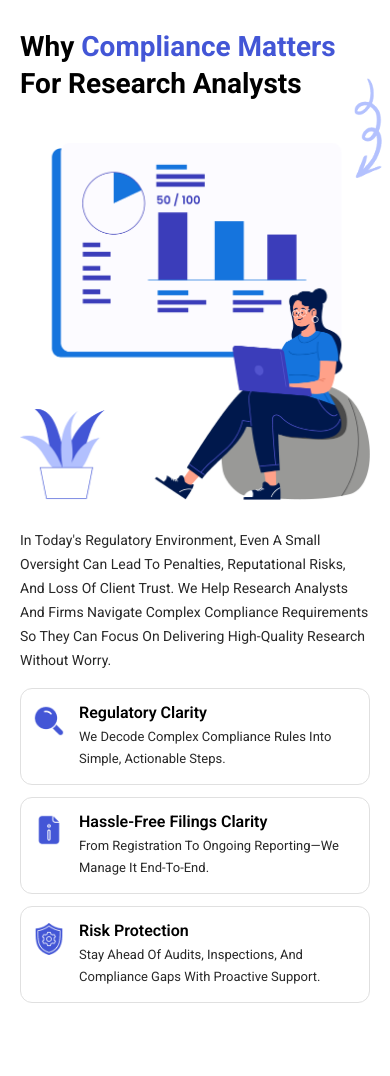
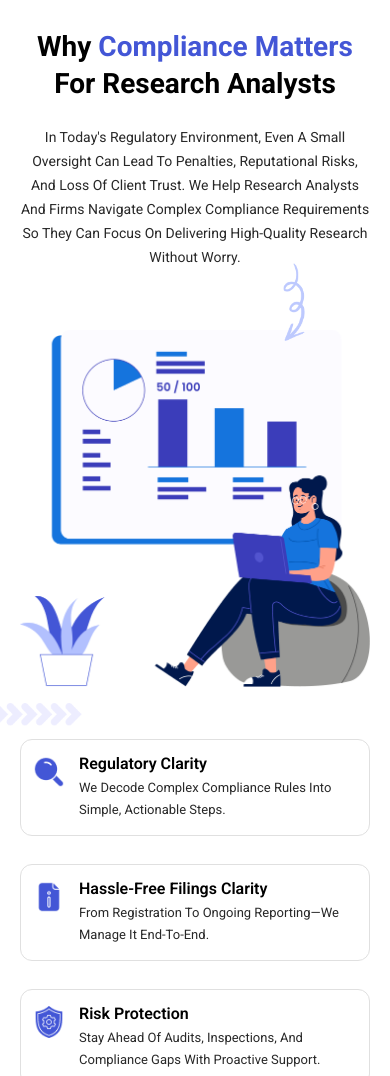
Before and after one commit to TanyaVaish-17/infotech-wizard-assignment, a plain HTML site: page index.html in a window 390 px wide. Shown: the part 920-1996 px from the top of the page. Drawn offline with Linux system fonts and the light colour scheme.

Commit message:
Updated UI and make it more responsive to make it pixel perfect

```diff
--- a/index.html
+++ b/index.html
@@ -140,7 +140,7 @@ body{font-family:'Roboto',sans-serif;color:#000;background:#fff;overflow-x:hidde
   display:block;
   width:100%;
   height:auto;
-  margin-top: 40px;
+  margin-top:8px;
 }
 
 .sec2-vec1{
@@ -163,7 +163,7 @@ body{font-family:'Roboto',sans-serif;color:#000;background:#fff;overflow-x:hidde
   font-weight:400;
   line-height:32px;
   color:#282828;
-  margin-bottom:28px;
+  margin:24px 0 32px;
 }
 .feat-card{
   border:1.5px solid #e0e0e0;border-radius:12px;
@@ -189,21 +189,81 @@ body{font-family:'Roboto',sans-serif;color:#000;background:#fff;overflow-x:hidde
     flex-direction:column;align-items:center;text-align:center;
     padding:48px 40px 60px;gap:36px;min-height:auto;
   }
-  .hero-left{flex:none;width:100%;align-items:center;}
-  .hero-left h1{font-size:46px;line-height:62px;}
-  .hero-left h1 br{display:none;}
+  .hero-left{width:100%;display:flex;flex-direction:column;align-items:center;justify-content:center;text-align:center;}
+  .hero-left h1{font-size:52px;line-height:1.15;max-width:650px;margin:0 auto;}
+  .hero-left h1 br{display:block;}
+  .hero-left h1 .blue{white-space:nowrap;}
   .hero-desc{text-align:center;font-size:16px;line-height:28px;}
   .hero-checks{align-items:flex-start;text-align:left;display:inline-flex;}
   .hero-btns{justify-content:center;flex-wrap:wrap;}
   .hero-right{width:100%;max-width:500px;}
   .hero-img{max-height:460px;}
 
-  .sec2{flex-direction:column;padding:60px 40px 80px;gap:36px;}
-  .sec2-left{flex:none;max-width:100%;width:100%;}
-  .sec2-left h2{font-size:36px;line-height:1.3;}
-  .sec2-vec1{width:80px;}
-  .sec2-right{width:100%;}
-  .sec2-desc{font-size:16px;line-height:28px;}
+  .sec2{
+    display:flex;
+    flex-direction:column;
+    align-items:center;
+    padding:60px 40px 80px;
+    gap:40px;
+  }
+
+  .sec2-left{
+      width:100%;
+      max-width:700px;
+      display:flex;
+      flex-direction:column;
+      align-items:center;
+      text-align:center;
+      position:relative;
+      overflow:visible;
+  }
+
+  .sec2-left h2{
+      font-size:40px;
+      line-height:1.2;
+      margin-bottom:0;
+  }
+
+  .sec2-desc{
+      width:100%;
+      max-width:650px;
+      font-size:16px;
+      line-height:28px;
+      text-align:center;
+      margin:22px 0 28px;
+  }
+
+  .sec2-img{
+    display:block;
+    width:100%;
+    max-width:500px;
+    height:auto;
+    margin:30px auto 32px;
+  }
+
+  .sec2-right{
+      width:100%;
+      max-width:700px;
+      display:flex;
+      flex-direction:column;
+      gap:16px;
+  }
+
+  .sec2-vec1{
+      position:absolute;
+      width:150px;
+      left:-28px;
+      bottom:-30px;
+  }
+
+  .sec2-curl{
+    position:absolute;
+    width:22px;
+    height:auto;
+    top:235px;
+    right:65px;
+    z-index:2;
+  }
 }
 
 /* ══ MOBILE ≤500px ══ */
@@ -228,12 +288,19 @@ body{font-family:'Roboto',sans-serif;color:#000;background:#fff;overflow-x:hidde
 
   .sec2{padding:36px 20px 60px;gap:24px;}
   .sec2-left h2{font-size:28px;line-height:1.35;}
-  .sec2-vec1{width:60px;}
+  .sec2-vec1{width:90px;bottom:-15px}
   .sec2-desc{font-size:14px;line-height:24px;margin-bottom:16px;}
   .feat-card{padding:14px 12px;gap:14px;}
   .feat-card img{width:32px;height:32px;}
   .feat-text h3{font-size:16px;}
   .feat-text p{font-size:13px;line-height:22px;}
+  .sec2-img{
+    display:block;
+    width:100%;
+    max-width:420px;
+    height:auto;
+    margin:45px auto 24px;
+  }
 }
 </style>
 </head>
@@ -277,7 +344,13 @@ body{font-family:'Roboto',sans-serif;color:#000;background:#fff;overflow-x:hidde
 <!-- HERO -->
 <section class="hero" id="home">
   <div class="hero-left">
-    <h1>Simplifying<br><span class="blue">Compliance<img src="assets/underline-vector.png" class="uline" alt=""/></span> For<br>Research Analysts</h1>
+    <h1>
+      Simplifying <span class="blue">
+        Compliance
+        <img src="assets/underline-vector.png" class="uline" alt="">
+      </span><br>
+      For Research Analysts
+    </h1>
     <p class="hero-desc">Stay Focused On Your Insights—We'll Handle The Compliance. Our Expert Solutions Ensure Your Research Practices Meet Every Regulatory Requirement With Confidence And Ease</p>
     <ul class="hero-checks">
       <li><img src="assets/check-sign.png" alt=""/>End-To-End Compliance Support</li>
@@ -297,28 +370,57 @@ body{font-family:'Roboto',sans-serif;color:#000;background:#fff;overflow-x:hidde
 <!-- SECTION 2 -->
 <section class="sec2" id="about">
   <div class="sec2-left">
+
     <h2>
-      Why <span class="blue">Compliance Matters</span><br>
-      For Research Analysts
-      <img src="assets/vector2.png" class="sec2-curl" alt="">
+        Why <span class="blue">Compliance Matters</span><br>
+        For Research Analysts
     </h2>
-    <img src="assets/vector2.png" class="sec2-curl" alt=""/>
-    <img src="assets/section2-image.png" class="sec2-img" alt="Research analyst"/>
-    <img src="assets/vector1.png" class="sec2-vec1" alt=""/>
+
+    <!-- Paragraph moved below heading -->
+    <p class="sec2-desc">
+        In Today's Regulatory Environment, Even A Small Oversight Can Lead To Penalties,
+        Reputational Risks, And Loss Of Client Trust. We Help Research Analysts And Firms
+        Navigate Complex Compliance Requirements So They Can Focus On Delivering
+        High-Quality Research Without Worry.
+    </p>
+
+    <img src="assets/vector2.png" class="sec2-curl" alt="">
+
+    <!-- Illustration -->
+    <img src="assets/section2-image.png"
+         class="sec2-img"
+         alt="Research analyst">
+
+    <!-- Decorative Vector -->
+    <img src="assets/vector1.png"
+         class="sec2-vec1"
+         alt="">
   </div>
+
   <div class="sec2-right">
-    <p class="sec2-desc">In Today's Regulatory Environment, Even A Small Oversight Can Lead To Penalties, Reputational Risks, And Loss Of Client Trust. We Help Research Analysts And Firms Navigate Complex Compliance Requirements So They Can Focus On Delivering High-Quality Research Without Worry.</p>
+
     <div class="feat-card">
-      <img src="assets/regulatory-clarity.png" alt=""/>
-      <div class="feat-text"><h3>Regulatory Clarity</h3><p>We Decode Complex Compliance Rules Into Simple, Actionable Steps.</p></div>
+        <img src="assets/regulatory-clarity.png" alt="">
+        <div class="feat-text">
+            <h3>Regulatory Clarity</h3>
+            <p>We Decode Complex Compliance Rules Into Simple, Actionable Steps.</p>
+        </div>
     </div>
+
     <div class="feat-card">
-      <img src="assets/hassle-free.png" alt=""/>
-      <div class="feat-text"><h3>Hassle-Free Filings Clarity</h3><p>From Registration To Ongoing Reporting—We Manage It End-To-End.</p></div>
+        <img src="assets/hassle-free.png" alt="">
+        <div class="feat-text">
+            <h3>Hassle-Free Filings Clarity</h3>
+            <p>From Registration To Ongoing Reporting—We Manage It End-To-End.</p>
+        </div>
     </div>
+
     <div class="feat-card">
-      <img src="assets/risk-protection.png" alt=""/>
-      <div class="feat-text"><h3>Risk Protection</h3><p>Stay Ahead Of Audits, Inspections, And Compliance Gaps With Proactive Support.</p></div>
+        <img src="assets/risk-protection.png" alt="">
+        <div class="feat-text">
+            <h3>Risk Protection</h3>
+            <p>Stay Ahead Of Audits, Inspections, And Compliance Gaps With Proactive Support.</p>
+        </div>
     </div>
   </div>
 </section>
```
